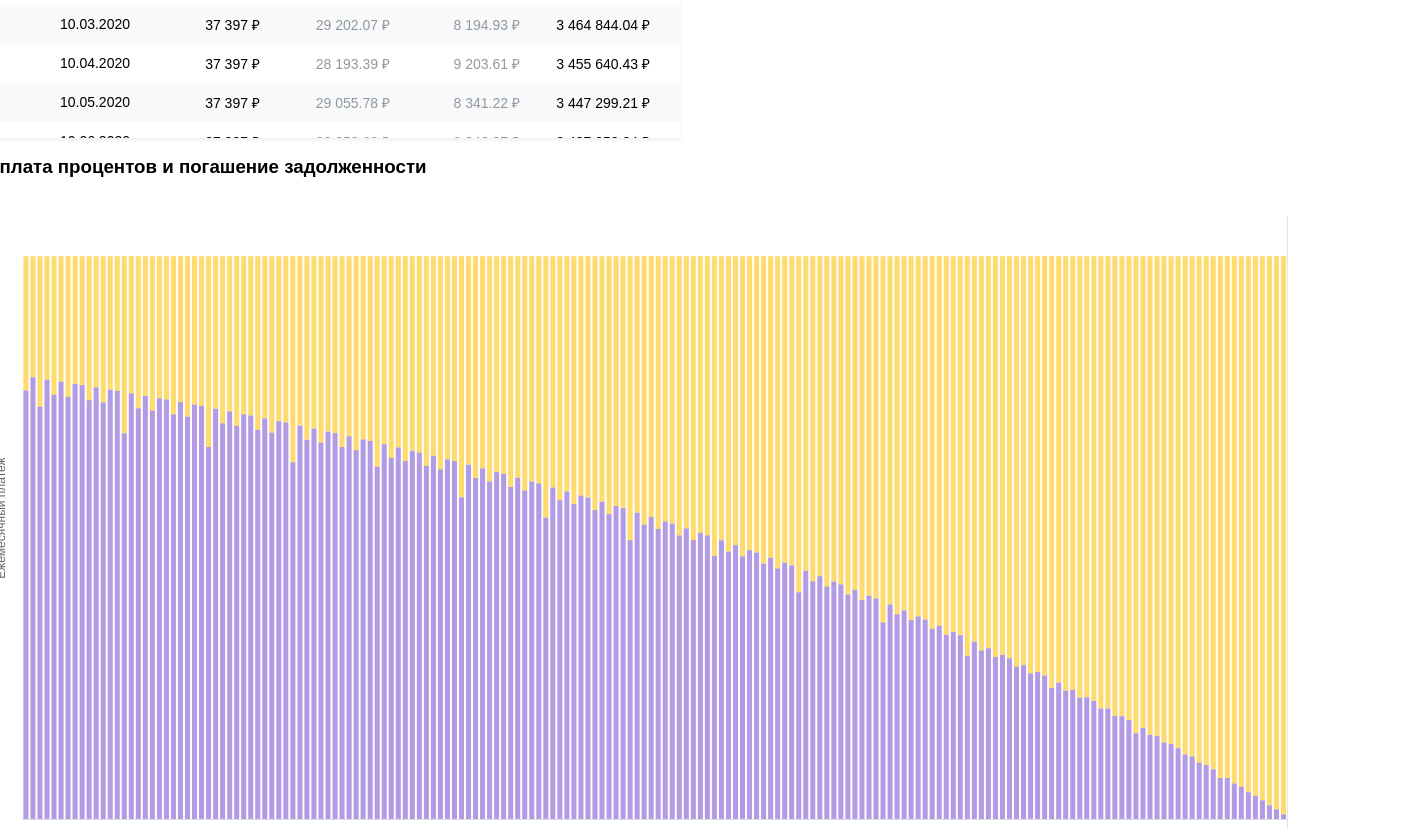
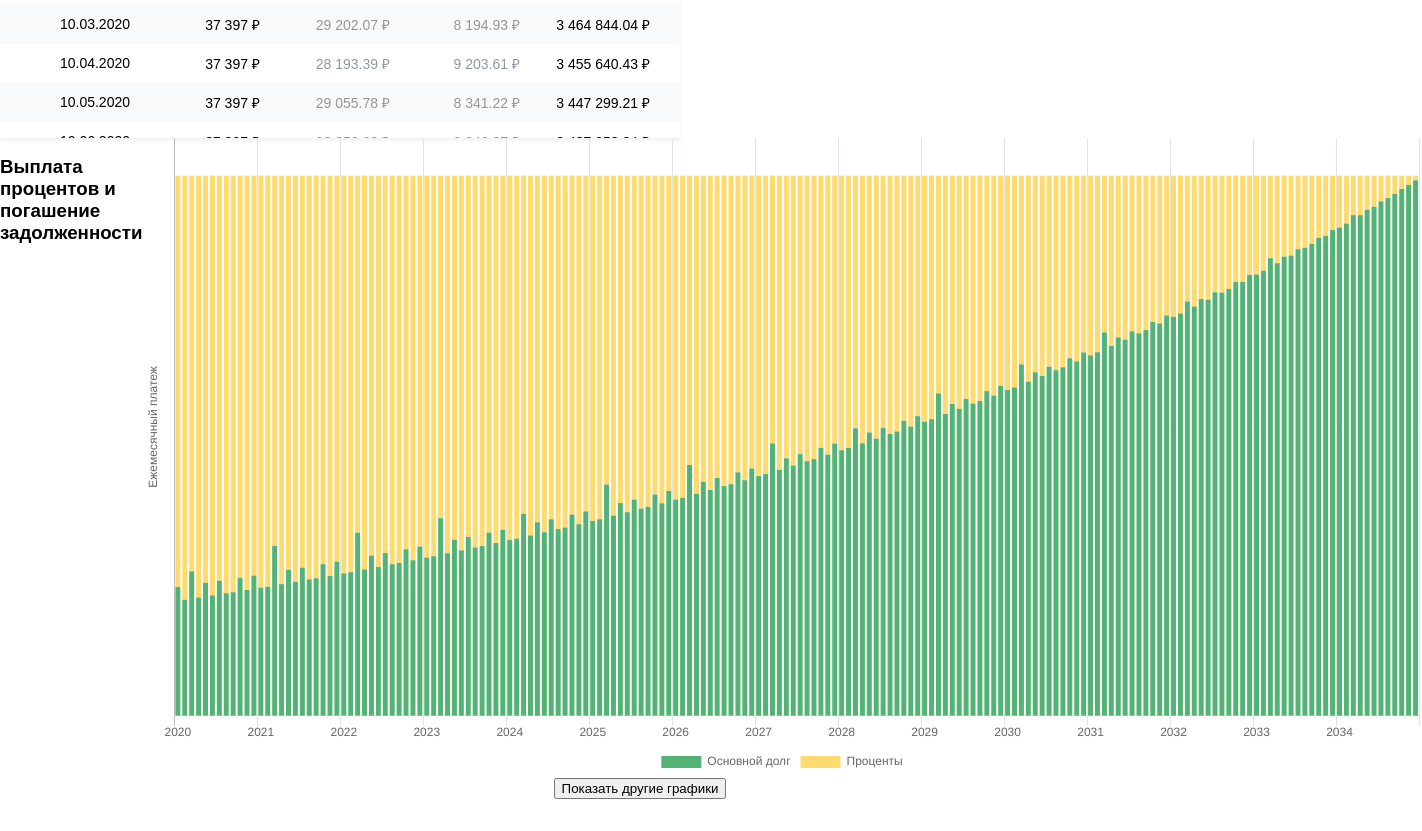
Before and after one commit to Allarepossible/mortgage, a React (Create React App) app: page / in a window 1280 px wide. Shown: the part 920-1751 px from the top of the page, 1422 px wide, since content can reach past the window. Built offline with nearby package versions, Linux system fonts and the light colour scheme.

Commit message:
add good labels

```diff
--- a/src/App.js
+++ b/src/App.js
@@ -137,7 +137,7 @@ class App extends Component {
                 </div>
                 }
                 {tables &&
-                    <div>
+                <div className="flex">
                         <h3>Выплата процентов и погашение задолженности</h3>
                         <PaymentAndRemainderChart
                             startDate={startDate}
--- a/src/components/ComplexChart/index.js
+++ b/src/components/ComplexChart/index.js
@@ -2,6 +2,7 @@ import React from 'react';
 import {
     Bar
 } from 'react-chartjs-2';
+import {normalizePrice} from '../../helpers/price';
 
 import './index.css';
 
@@ -17,7 +18,7 @@ const ComplexChart = ({
             datasets: [{
                 label: 'Основной долг',
                 data: debet,
-                backgroundColor: 'rgb(147, 112, 219, 0.7)',
+                backgroundColor: '#53b374',
             },{
                 label: 'Проценты',
                 data: percent,
@@ -32,8 +33,16 @@ const ComplexChart = ({
                         return this._data.labels[tooltipItem[0].index];
                     },
                     label: function(tooltipItems, data) {
-                        return data.datasets[tooltipItems.datasetIndex].label;
+                        return data.datasets[tooltipItems.datasetIndex].label +': ' + normalizePrice(tooltipItems.yLabel);
                     },
+                    beforeBody: function (tooltipItems) {
+                        var total = 0;
+                        for (var i in tooltipItems) {
+                            total+= tooltipItems[i].yLabel
+                        }
+                        total = Math.round(total * 100) / 100;
+                        return "Платеж: " + normalizePrice(total) + "\n"
+                    }
                 }
             },
             scales: {
@@ -46,8 +55,24 @@ const ComplexChart = ({
                     ticks: {
                         maxRotation: 0,
                         autoSkip: false,
-                        callback: function(value, index, values) {
-                            console.log('==========', value, index, values)
+                        callback: function (value, index, values) {
+                            if (values.length > 24) {
+                                var year = value.substr(-4);
+
+                                if (value.indexOf('Январь') === 0) {
+                                    return year;
+                                } else {
+                                    return null;
+                                }
+                            } else {
+                                // менее 24 мес.
+                                if (values.length > 11) {
+                                    return index % 2 === 0 ? value.split(' ')[0].substr(0, 3) + ' ' + value.split(' ')[1] : null
+                                } else {
+                                    return value.split(' ')[0].substr(0, 3) + ' ' + value.split(' ')[1]
+                                }
+                            }
+
                         }
                     }
                 }],
--- a/src/containers/PaymentAndRemainderChart/index.js
+++ b/src/containers/PaymentAndRemainderChart/index.js
@@ -2,41 +2,23 @@ import React from 'react';
 import {connect} from 'react-redux';
 
 import ComplexChart from '../../components/ComplexChart';
-import {normalizePrice} from '../../helpers/price';
 import {createTable} from "../../helpers/days";
 import './index.css';
 
-class PaymentAndRemainderChart extends React.Component {
-    render() {
-        const {dates, debet, percents} = this.props;
-
-
-        return (
-            <div className='Chart'>
-                <ComplexChart
-                    dates={dates}
-                    debet={debet}
-                    percent={percents}
-                />
-            </div>
-        )
-    }
-}
-
 const mapStateToProps = ({current}, ownProps) => {
-    const {percent, years} = current;
+    const {percent: p, years} = current;
     const {credit, payment, startDate} = ownProps;
 
-    const table = createTable({credit, percent, payment, years, startDate});
-    const debet = table.map((item, index) => (item.percentAmount));
-    const percents = table.map((item, index) => (payment - item.percentAmount));
-    const dates = table.map((_, index) => (index));
+    const table = createTable({credit, percent:p, payment, years, startDate});
+    const percent = table.map(item => item.percentAmount);
+    const debet = table.map(item => payment - item.percentAmount);
+    const dates = table.map(item=> item.month);
 
     return {
         debet,
-        percents,
+        percent,
         dates,
     }
 };
 
-export default connect(mapStateToProps)(PaymentAndRemainderChart);
+export default connect(mapStateToProps)(ComplexChart);
--- a/src/helpers/days.js
+++ b/src/helpers/days.js
@@ -1,17 +1,17 @@
-// const months = (year) => ([
-//     {rus: 'Январь', eng: 'Jan', days: 31},
-//     {rus: 'Февраль', eng: 'Feb', days: year % 4 === 0 ? 29 : 28},
-//     {rus: 'Март', eng: 'Mar', days: 31},
-//     {rus: 'Апрель', eng: 'Apr', days: 30},
-//     {rus: 'Май', eng: 'May', days: 31},
-//     {rus: 'Июнь', eng: 'Jun', days: 30},
-//     {rus: 'Июль', eng: 'Jul', days: 31},
-//     {rus: 'Август', eng: 'Aug', days: 31},
-//     {rus: 'Сентябрь', eng: 'Sep', days: 30},
-//     {rus: 'Октябрь', eng: 'Oct', days: 31},
-//     {rus: 'Ноябрь', eng: 'Nov', days: 30},
-//     {rus: 'Декабрь', eng: 'Dec', days: 31}
-// ]);
+const months = (year) => ([
+    {rus: 'Январь', eng: 'Jan', days: 31},
+    {rus: 'Февраль', eng: 'Feb', days: year % 4 === 0 ? 29 : 28},
+    {rus: 'Март', eng: 'Mar', days: 31},
+    {rus: 'Апрель', eng: 'Apr', days: 30},
+    {rus: 'Май', eng: 'May', days: 31},
+    {rus: 'Июнь', eng: 'Jun', days: 30},
+    {rus: 'Июль', eng: 'Jul', days: 31},
+    {rus: 'Август', eng: 'Aug', days: 31},
+    {rus: 'Сентябрь', eng: 'Sep', days: 30},
+    {rus: 'Октябрь', eng: 'Oct', days: 31},
+    {rus: 'Ноябрь', eng: 'Nov', days: 30},
+    {rus: 'Декабрь', eng: 'Dec', days: 31}
+]);
 
 export const secondsInDay = 60 * 60 * 24 * 1000;
 
@@ -25,6 +25,9 @@ const dayToStr = (day) => {
     return `${dayStr}.${month}.${day.getFullYear()}`;
 };
 
+const dayMonth = (day) => {
+    return `${months()[day.getMonth()].rus} ${day.getFullYear()}`;
+};
 
 export const createTable = ({credit, percent, years, startDate, payment}) => {
     if (credit === 0 || years === 0) {
@@ -49,6 +52,7 @@ export const createTable = ({credit, percent, years, startDate, payment}) => {
         let AmountDaysInIntervar = daysInterval(currentDay, nextPaymentDay);
 
         paymentObj.date = dayToStr(nextPaymentDay);
+        paymentObj.month = dayMonth(nextPaymentDay);
 
         const creditRest = i === 0 ? credit : payments[i - 1].remainder;
 
```
